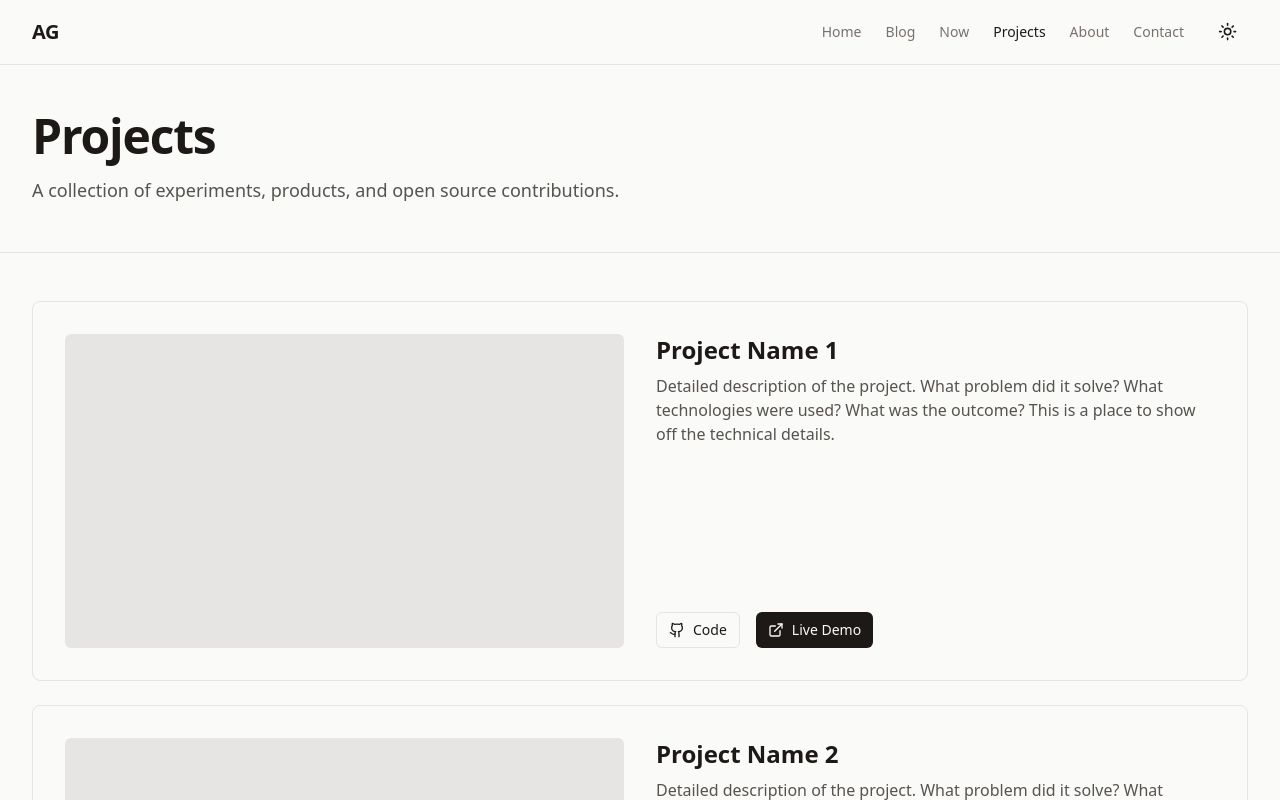
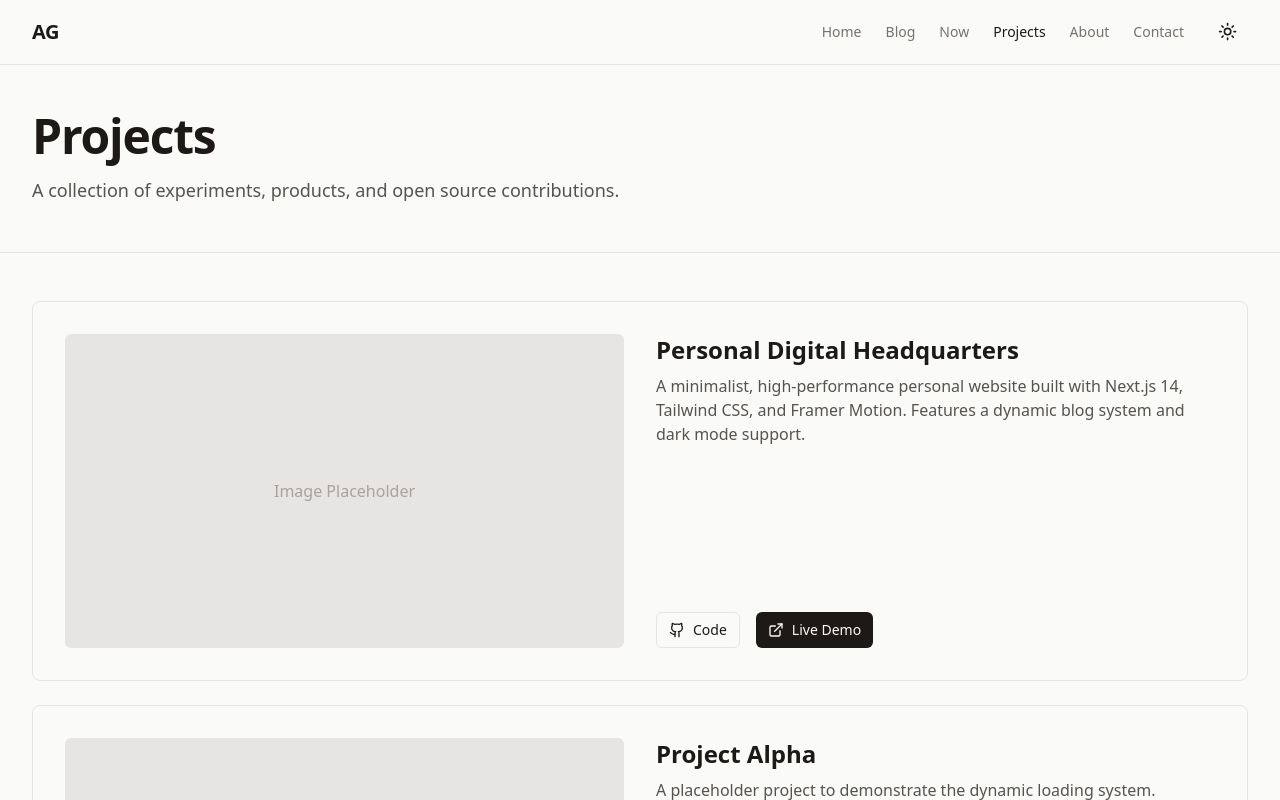
Before and after one commit to aglagola/personal-hub, a Next.js app: page /projects in a window 1280 px wide. Shown: the top 800 px of the page. Built offline with nearby package versions, Linux system fonts and the light colour scheme.

Commit message:
Update the Projects Page

```diff
--- a/src/app/projects/page.tsx
+++ b/src/app/projects/page.tsx
@@ -5,6 +5,8 @@ import { Card, CardContent, CardHeader, CardTitle, CardDescription } from "@/com
 import Link from "next/link";
 import { ExternalLink, Github } from "lucide-react";
 import { Button } from "@/components/ui/button";
+
+import projectsData from "@/content/projects/projects.json";
 
 export default function ProjectsPage() {
     return (
@@ -25,28 +27,33 @@ export default function ProjectsPage() {
                 <section className="py-12">
                     <Container>
                         <div className="grid gap-6">
-                            {[1, 2, 3].map((i) => (
+                            {projectsData.map((project, i) => (
                                 <div key={i} className="group relative grid grid-cols-1 md:grid-cols-2 gap-8 items-start border border-stone-200 dark:border-stone-800 rounded-lg p-8 hover:bg-stone-50 dark:hover:bg-stone-900/50 transition-colors">
                                     <div>
-                                        <div className="aspect-video w-full rounded-md bg-stone-200 dark:bg-stone-800 object-cover" />
+                                        <div className="aspect-video w-full rounded-md bg-stone-200 dark:bg-stone-800 object-cover flex items-center justify-center text-stone-400">
+                                            <span>Image Placeholder</span>
+                                        </div>
                                     </div>
                                     <div className="flex flex-col h-full">
-                                        <h2 className="text-2xl font-serif font-bold text-stone-900 dark:text-stone-50 mb-2">Project Name {i}</h2>
+                                        <h2 className="text-2xl font-serif font-bold text-stone-900 dark:text-stone-50 mb-2">{project.title}</h2>
                                         <p className="text-stone-600 dark:text-stone-300 mb-6 flex-1">
-                                            Detailed description of the project. What problem did it solve? What technologies were used?
-                                            What was the outcome? This is a place to show off the technical details.
+                                            {project.description}
                                         </p>
                                         <div className="flex gap-4">
+                                            {project.links.github && (
                                                 <Button variant="outline" size="sm" asChild>
-                                                <Link href="#" className="flex items-center gap-2">
+                                                    <Link href={project.links.github} className="flex items-center gap-2">
                                                         <Github className="w-4 h-4" /> Code
                                                     </Link>
                                                 </Button>
+                                            )}
+                                            {project.links.live && (
                                                 <Button size="sm" asChild>
-                                                <Link href="#" className="flex items-center gap-2">
+                                                    <Link href={project.links.live} className="flex items-center gap-2">
                                                         <ExternalLink className="w-4 h-4" /> Live Demo
                                                     </Link>
                                                 </Button>
+                                            )}
                                         </div>
                                     </div>
                                 </div>
--- /dev/null
+++ b/src/content/projects/projects.json
@@ -0,0 +1,18 @@
+[
+    {
+        "title": "Personal Digital Headquarters",
+        "description": "A minimalist, high-performance personal website built with Next.js 14, Tailwind CSS, and Framer Motion. Features a dynamic blog system and dark mode support.",
+        "links": {
+            "github": "https://github.com/aglagola/personal-hub",
+            "live": "/"
+        }
+    },
+    {
+        "title": "Project Alpha",
+        "description": "A placeholder project to demonstrate the dynamic loading system. Exploring the intersection of design and functionality.",
+        "links": {
+            "github": "#",
+            "live": "#"
+        }
+    }
+]
```
Also changed, not shown: 1 other file (tests, documents, lock files or other folders). Lines whose indentation alone changed are shown as unchanged.
